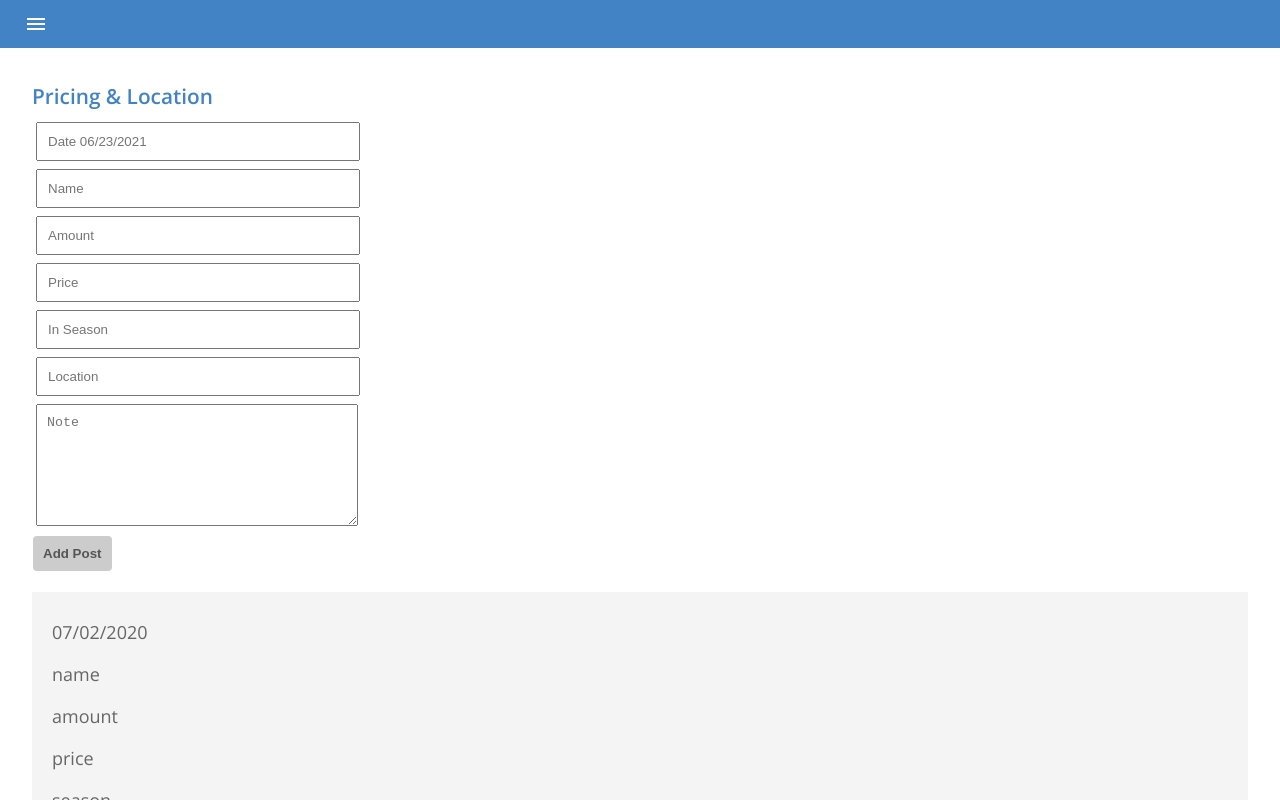
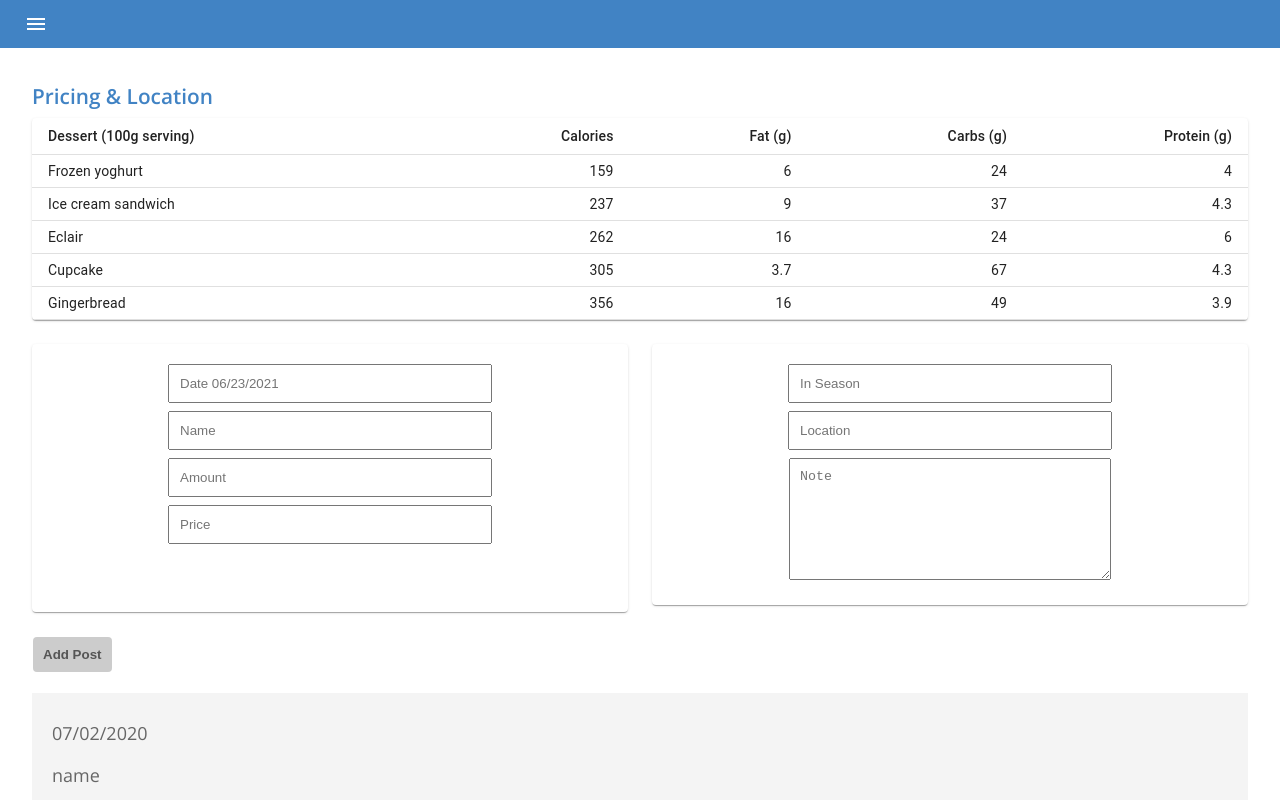
Before and after one commit to thraddash/food2, a React (Create React App) app: page /pricing in a window 1280 px wide. Built offline with nearby package versions, Linux system fonts and the light colour scheme.

Commit message:
pricing page test

```diff
--- a/src/pages/Pricing.js
+++ b/src/pages/Pricing.js
@@ -3,8 +3,42 @@
 import Product from "../product.json";
 import { v1 as uuidv1 } from 'uuid';
 import axios from 'axios';
+import { makeStyles } from '@material-ui/core/styles';
+import Table from '@material-ui/core/Table';
+import TableBody from '@material-ui/core/TableBody';
+import TableCell from '@material-ui/core/TableCell';
+import TableContainer from '@material-ui/core/TableContainer';
+import TableHead from '@material-ui/core/TableHead';
+import TableRow from '@material-ui/core/TableRow';
+import Paper from '@material-ui/core/Paper';
+import Grid from '@material-ui/core/Grid';
+
+const useStyles = makeStyles((theme) => ({
+  root: {
+    flexGrow: 1,
+  },
+  paper: {
+    padding: theme.spacing(2),
+    textAlign: 'center',
+    color: theme.palette.text.secondary,
+  },
+}));
+
+function createData(name, calories, fat, carbs, protein) {
+  return { name, calories, fat, carbs, protein };
+}
+
+const rows = [
+  createData('Frozen yoghurt', 159, 6.0, 24, 4.0),
+  createData('Ice cream sandwich', 237, 9.0, 37, 4.3),
+  createData('Eclair', 262, 16.0, 24, 6.0),
+  createData('Cupcake', 305, 3.7, 67, 4.3),
+  createData('Gingerbread', 356, 16.0, 49, 3.9),
+];
 
 function Pricing() {
+  const classes = useStyles();
+
   // Reference
   // Intl.DateTimeFormat('en-US', {year: 'numeric', month: '2-digit',day: '2-digit', hour: '2-digit', minute: '2-digit', second: '2-digit'}).format(current_date)
   const current_date = Date.now();
@@ -191,50 +225,94 @@
     <div className='pricing'>
       <div>
         <h1>Pricing & Location</h1>
+        <TableContainer component={Paper}>
+          <Table className={classes.table} size="small" aria-label="a dense table">
+            <TableHead>
+              <TableRow>
+                <TableCell>Dessert (100g serving)</TableCell>
+                <TableCell align="right">Calories</TableCell>
+                <TableCell align="right">Fat&nbsp;(g)</TableCell>
+                <TableCell align="right">Carbs&nbsp;(g)</TableCell>
+                <TableCell align="right">Protein&nbsp;(g)</TableCell>
+              </TableRow>
+            </TableHead>
+            <TableBody>
+              {rows.map((row) => (
+                <TableRow key={row.name}>
+                  <TableCell component="th" scope="row">
+                    {row.name}
+                  </TableCell>
+                  <TableCell align="right">{row.calories}</TableCell>
+                  <TableCell align="right">{row.fat}</TableCell>
+                  <TableCell align="right">{row.carbs}</TableCell>
+                  <TableCell align="right">{row.protein}</TableCell>
+                </TableRow>
+              ))}
+            </TableBody>
+          </Table>
+        </TableContainer>
+
+        <br />
+        <div className={classes.root}>
+          <Grid container spacing={3}>
+            <Grid item xs={6}>
+              <Paper className={classes.paper}>
                 <input placeholder={'Date ' + date}
                   onChange={e => setTime(e.target.value)}
                   value={time || ''}
                   ref={timeRef}
                 />
-        <br />
+
                 <input placeholder="Name"
                   onChange={e => setName(e.target.value)}
                   value={name || ''}
                   ref={nameRef}
                 />
-        <br />
+
                 <input placeholder="Amount"
                   onChange={e => setAmount(e.target.value)}
                   value={amount || ''}
                   ref={amountRef}
                 />
-        <br />
+
                 <input placeholder="Price"
                   onChange={e => setPrice(e.target.value)}
                   value={price || ''}
                   ref={priceRef}
                 />
                 <br />
+                <br />
+                <br />
+              </Paper>
+            </Grid>
+            <Grid item xs={6}>
+              <Paper className={classes.paper}>
                 <input placeholder="In Season"
                   onChange={e => setSeason(e.target.value)}
                   value={season || ''}
                   ref={seasonRef}
                 />
-        <br />
                 <input placeholder="Location"
                   onChange={e => setLocation(e.target.value)}
                   value={location || ''}
                   ref={locationRef}
                 />
-        <br />
+
                 <textarea
                   placeholder="Note"
                   onChange={e => setNote(e.target.value)}
                   value={note || ''}
                   ref={noteRef}
                 ></textarea>
+              </Paper>
+            </Grid>
+          </Grid>
+        </div>
+
         <br />
-        <button onClick={addPost}>Add Post</button>
+        <div style={{ display: "flex" }}>
+          <button onClick={addPost} style={{ marginRight: "auto" }}>Add Post</button>
+        </div>
       </div>
 
       {
```
Lines whose indentation alone changed are shown as unchanged.
